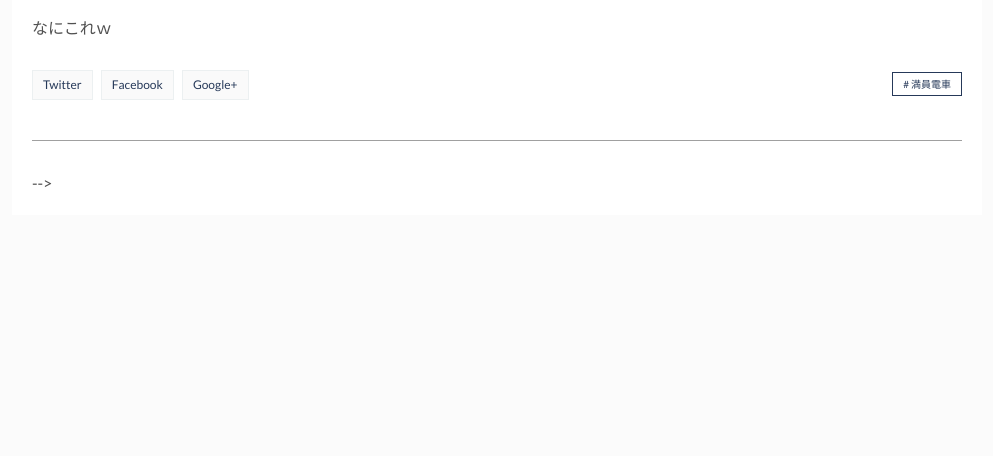
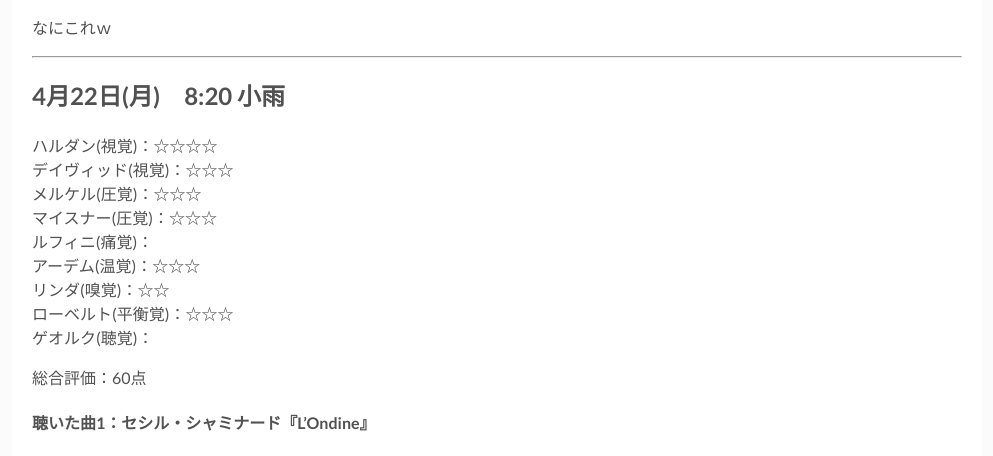
Before and after one commit to Liqrase/diary-2, a Jekyll site: the page built from _posts/2025-04-21-crowded2507.markdown, in a window 1280 px wide and 1400 px high, scrolled down 8479 px. Shown: the part 338-794 px from the top of the window, without its empty margins (248-1241 px from the left). Built offline with Jekyll 4.4.1, drawn with Linux system fonts in a browser that asks for light colours; nearby versions of some CDN libraries; before the commit the page ends 9052 px from its top, so only the background shows below that; some of the changed text lies outside the part shown; grey boxes are pictures that could not be loaded.

Commit message:
2025-04-21-crowded2507.markdown の更新

```diff
--- a/_posts/2025-04-21-crowded2507.markdown
+++ b/_posts/2025-04-21-crowded2507.markdown
@@ -136,3 +136,44 @@ tags: [満員電車]
   </iframe>
 </div>
 なにこれｗ
+
+---
+
+## 4月22日(月)　8:20 小雨
+
+ハルダン(視覚)：☆☆☆☆ <br>
+デイヴィッド(視覚)：☆☆☆ <br>
+メルケル(圧覚)：☆☆☆ <br>
+マイスナー(圧覚)：☆☆☆ <br>
+ルフィニ(痛覚)： <br>
+アーデム(温覚)：☆☆☆ <br>
+リンダ(嗅覚)：☆☆ <br>
+ローベルト(平衡覚)：☆☆☆ <br>
+ゲオルク(聴覚)： <br>
+
+総合評価：60点
+
+#### 聴いた曲1：セシル・シャミナード『L'Ondine』
+<div style="position: relative; padding-bottom: 56.25%; height: 0; overflow: hidden;">
+  <iframe src="https://www.youtube.com/embed/mbXtHgGKVEk" style="position: absolute; top: 0; left: 0; width: 100%; height: 100%;"
+          frameborder="0" allowfullscreen>
+  </iframe>
+</div>
+
+
+#### 聴いた曲2：セシル・シャミナード『ピアノ・ソナタ ト短調』Op.21
+<div style="position: relative; padding-bottom: 56.25%; height: 0; overflow: hidden;">
+  <iframe src="https://www.youtube.com/embed/L4IjloAwgd4" style="position: absolute; top: 0; left: 0; width: 100%; height: 100%;"
+          frameborder="0" allowfullscreen>
+  </iframe>
+</div>
+
+
+#### 聴いた曲3：セシル・シャミナード『フルートとピアノの小協奏曲』
+<div style="position: relative; padding-bottom: 56.25%; height: 0; overflow: hidden;">
+  <iframe src="https://www.youtube.com/embed/MN4pvzT8C6k" style="position: absolute; top: 0; left: 0; width: 100%; height: 100%;"
+          frameborder="0" allowfullscreen>
+  </iframe>
+</div>
+
+セシル・シャミナードは初の作曲家業一本で経済的に自立した女性らしいです。
```
